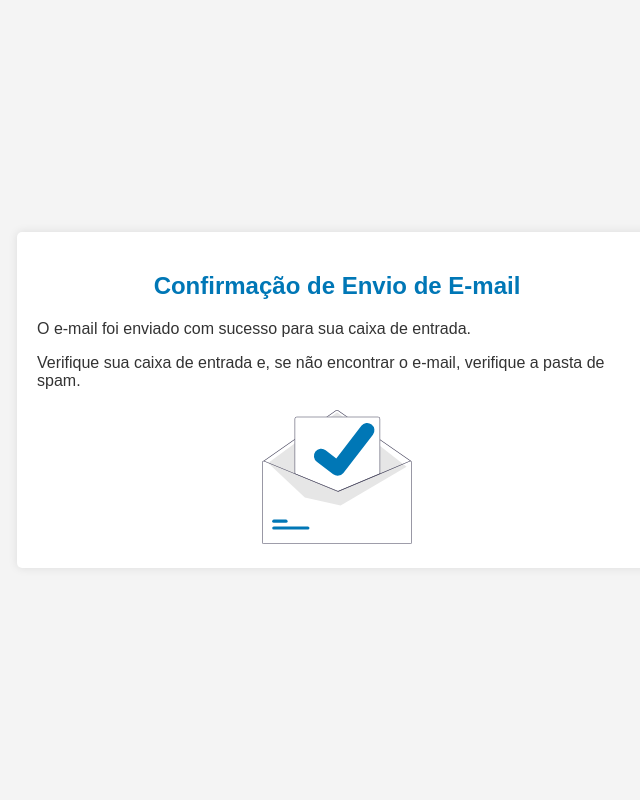
After one commit to YrllanBrandao/form-submitter, a PHP site: page /App/Views/index/mailSent.php in a window 1280 px wide. The commit adds this page. Shown: the whole page, without its empty margins (303-943 px from the left). Run offline with PHP 8.4, Linux system fonts and the light colour scheme.

Commit message:
- check form status method - send confirmation email - gen confirmation token - mail sent page

```diff
--- a/App/Controllers/IndexController.php
+++ b/App/Controllers/IndexController.php
@@ -13,8 +13,12 @@
         public function Submit(){
             $indexModel = new IndexModel;
 
-            $indexModel -> showCaptcha();
+            $indexModel -> formSubmit();
 
+        }
+
+        public function mailSent(){
+            $this -> render("mailSent");
         }
         public function validateRecaptcha(){
 
--- a/App/Models/confirmationEmail.php
+++ b/App/Models/confirmationEmail.php
@@ -22,7 +22,7 @@
             <p style="color: #333333; font-size: 16px;">Para ativar seu formulário, clique no botão abaixo:</p>
 
 
-            <a href="[Link de Confirmação]" style="background-color: #0077b6; color: #ffffff; text-decoration: none; font-weight: bold; padding: 10px 20px; border-radius: 5px; display: inline-block;">Confirmar Cadastro</a>
+            <a href="<?= $confirmation_link?>" style="background-color: #0077b6; color: #ffffff; text-decoration: none; font-weight: bold; padding: 10px 20px; border-radius: 5px; display: inline-block;">Confirmar Cadastro</a>
 
             <p style="color: #333333; font-size: 16px;">Se você não solicitou a ativação de formulários em nosso serviço, ignore este e-mail.</p>
         </td>
@@ -32,7 +32,7 @@
 <table width="100%" cellpadding="0" cellspacing="0" border="0" bgcolor="#f4f4f4">
     <tr>
         <td align="center" style="padding: 40px;">
-            <p style="color: #333333; font-size: 12px;">Este e-mail foi enviado por [Nome da Sua Empresa].</p>
+            <p style="color: #333333; font-size: 12px;">Este e-mail foi enviado por <strong>Form Submitter</strong>.</p>
         </td>
     </tr>
 </table>
--- a/App/Routes/IndexRoute.php
+++ b/App/Routes/IndexRoute.php
@@ -22,6 +22,11 @@
                 'controller' => 'indexController',
                 'action' => 'submit'
             ];
+            $routes['mailSent'] = [
+                'route' => '/mail-sent',
+                'controller' => 'indexController',
+                'action' => 'mailSent'
+            ];
 
             $this -> routes = $routes;
         }
--- /dev/null
+++ b/App/Views/index/mailSent.php
@@ -0,0 +1,25 @@
+<!DOCTYPE html>
+<html>
+<head>
+    <meta charset="UTF-8">
+    <title>Confirmação de Envio de E-mail</title>
+    <link rel="stylesheet" href="./css/mailSent.css">
+</head>
+<body>
+
+<div class="container d-flex justify-content-center align-items-center">
+
+    <div class="message">
+        <h2>Confirmação de Envio de E-mail</h2>
+    </div>
+    <div class="confirmation-text">
+        <p>O e-mail foi enviado com sucesso para sua caixa de entrada.</p>
+        <p>Verifique sua caixa de entrada e, se não encontrar o e-mail, verifique a pasta de spam.</p>
+    </div>
+    <div class="illustration">
+        <img src="images/mail_sent.svg" alt="Ilustração de e-mail enviado com sucesso" width="150px">
+    </div>
+</div>
+
+</body>
+</html>
--- a/composer.json
+++ b/composer.json
@@ -14,6 +14,7 @@
     ],
     "require": {
         "phpmailer/phpmailer": "^6.8",
-        "vlucas/phpdotenv": "^5.5"
+        "vlucas/phpdotenv": "^5.5",
+        "firebase/php-jwt": "^6.8"
     }
 }
--- /dev/null
+++ b/public/css/mailSent.css
@@ -0,0 +1,38 @@
+body {
+    font-family: Arial, sans-serif;
+    background-color: #f4f4f4;
+    margin: 0;
+    padding: 0;
+    height: 100vh;
+    display:  flex;
+    align-items: center;
+    justify-content: center;
+}
+.container {
+    max-width: 600px;
+    margin: 0 auto;
+    padding: 20px;
+    background-color: #ffffff;
+    border-radius: 5px;
+    box-shadow: 0 0 10px rgba(0, 0, 0, 0.1);
+
+}
+.message {
+    text-align: center;
+    margin-bottom: 20px;
+}
+.message h2 {
+    color: #0077b6;
+}
+.confirmation-text {
+    font-size: 16px;
+    color: #333333;
+}
+.illustration {
+    text-align: center;
+    margin-top: 20px;
+}
+.illustration img {
+    max-width: 100%;
+    height: auto;
+}
```
Also changed, not shown: App/Models/IndexModel.php (+84 -7 lines), public/images/mail_sent.svg (added), 1 other file.
